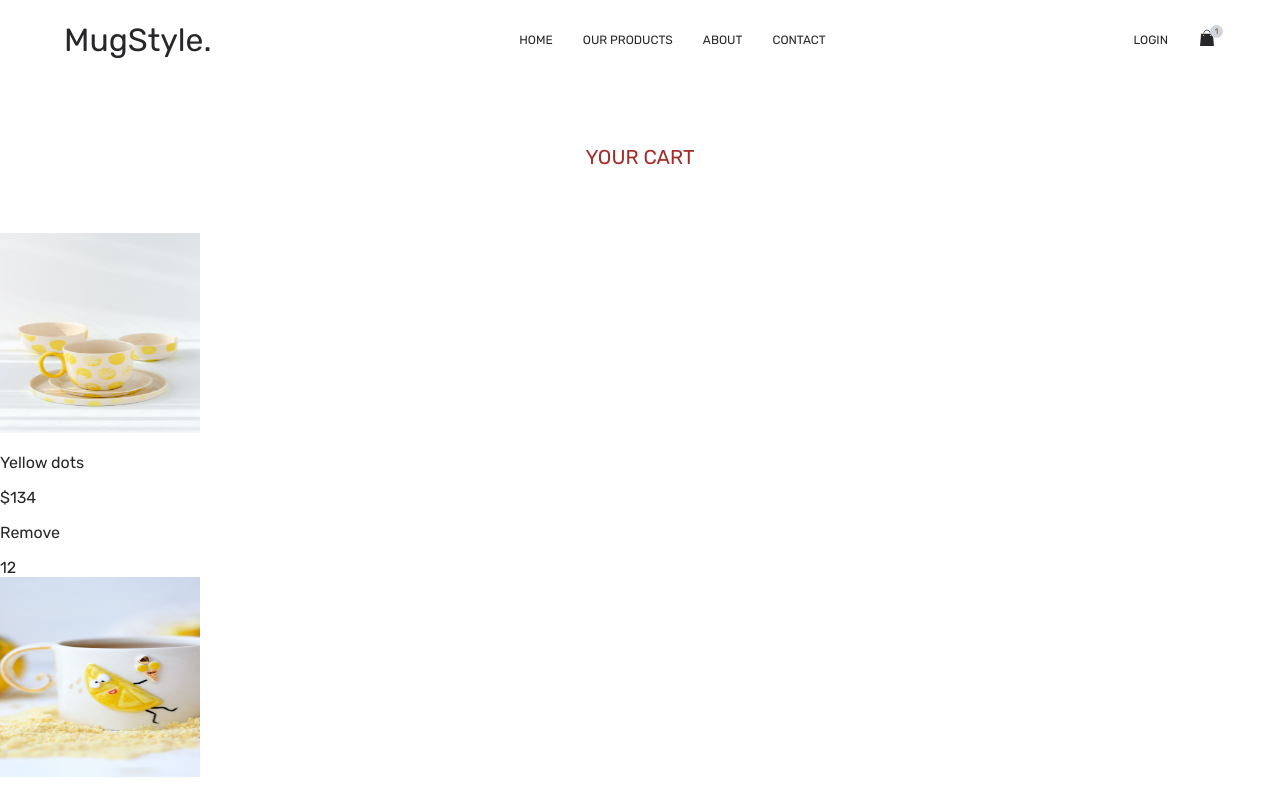
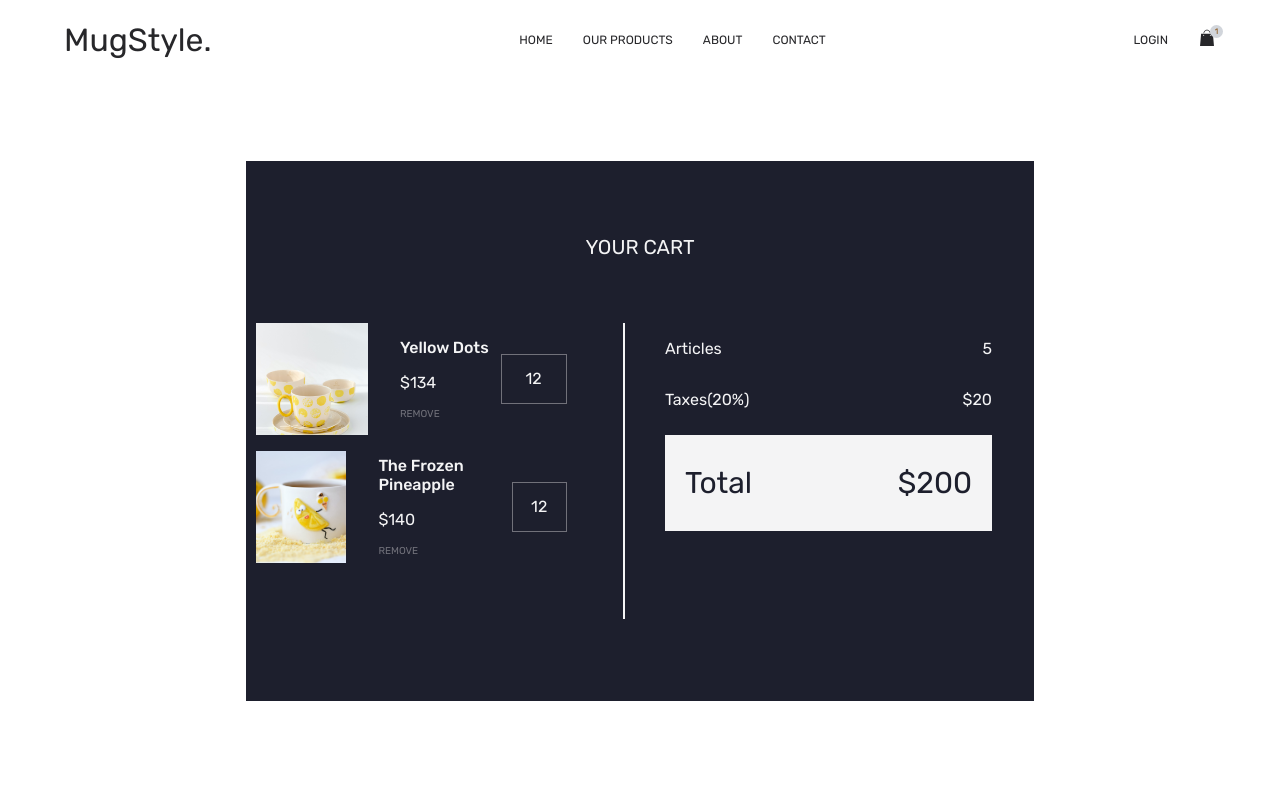
Before and after one commit to Morganefrlr/eshop-mugstyle2024, a Next.js app: page /cart in a window 1280 px wide. Shown: the top 793 px of the page. Built offline with nearby package versions, Linux system fonts and the light colour scheme.

Commit message:
T13: cart styled

```diff
--- a/src/app/cart/_cart.scss
+++ b/src/app/cart/_cart.scss
@@ -1,3 +1,109 @@
-.page{
-    color: brown;
+.cartMain{
+    display: flex;
+    flex-direction: column;
+    justify-content: space-between;
+    align-items: center;
+    padding: 10px;
+    width: 60vw;
+    height: 65vh;
+    background-color: $blue;
+    color: $light;
+    margin: 5rem auto;
+
 }
+
+.cartBottom{
+    display: flex;
+    width: 100%;
+    gap: 2.5rem;
+    height: 80%;
+    hr{
+        margin: 0;
+        height: 80%;
+        border: 0.5px solid $light;
+
+    }
+    &_rightSide{
+        flex: 1;
+        display: flex;
+        flex-direction: column;
+        gap: 1rem;
+        width: 100%;
+
+
+        .productCart{
+            display: flex;
+            width: 95%;
+            //height: auto;
+            justify-content: space-between;
+            align-items: center;
+
+            .box{
+                display: flex;
+
+                img{
+                    width: 7rem;
+                    height: 7rem;
+                    object-fit: cover;
+                    margin-right: 2rem;
+                }
+                .boxText{
+                    display: flex;
+                    flex-direction: column;
+                    gap: 1rem;
+                    justify-content: center;
+
+                    h4{
+                        margin: 0;
+                        font-weight: 500;
+                        text-transform: capitalize;
+                    }
+                    p{
+                        margin: 0;
+                    }
+                    p:last-child{
+                        text-transform: uppercase;
+                        font-size: 10px;
+                        cursor: pointer;
+                        color: $gray;
+                        &:hover{
+                            color: $second;
+                        }
+                    }
+
+                }
+            }
+
+            .cartProductQuantity{
+             width: 4rem;
+             height: 3rem;
+             border: 1px solid $gray;
+             display: flex;
+             justify-content: center;
+             align-items: center;
+            }
+        }
+
+    }
+
+    &_leftSide{
+        flex: 1;
+        display: flex;
+        flex-direction: column;
+        padding-right: 2rem;
+        .totalCartSide{
+            display: flex;
+            justify-content: space-between;
+        }
+
+        .totalCartSide:last-child{
+            margin-top: 10px;
+            font-size: 30px;
+            font-weight: 400;
+            background-color: $light;
+            color: $blue;
+            padding: 0 20px;
+        }
+
+    }
+}
--- a/src/app/cart/page.tsx
+++ b/src/app/cart/page.tsx
@@ -1,4 +1,4 @@
-import { featuredProducts } from '@/fakeData/fakeData';
+import { allProducts, featuredProducts } from '@/fakeData/fakeData';
 import Title from '@/reusableComponents/title/Title';
 import Image from 'next/image';
 import React from 'react';
@@ -7,34 +7,36 @@ const page = () => {
     return (
         <div className='cartMain'>
             <Title label={'Your Cart'} titlePage={true}/>
-            <div className='cartMain_rightSide'>
+            <div className='cartBottom'>
+                <div className='cartBottom_rightSide'>
                     {featuredProducts.map(item =>
-                    <div className='flex w-[70%] h-auto mx-auto items-center text-zinc-100 mt-10 justify-between max-xl:w-[75%]' key={item.id}>
-                        <div className='flex'>
+                        <div className='productCart' key={item.id}>
+                            <div className='box'>
                                 <Image src={item.cover} alt='' width={200} height={200} className='w-28 h-28 object-cover mr-10 max-xl:w-20 max-xl:h-20 max-xl:mr-5 max-lg:w-16 max-lg:h-16'/>
-                            <div className='flex flex-col gap-4 max-xl:gap-2 max-lg:gap-1'>
-                                <p className='text-lg max-xl:text-sm max-lg:text-xs'>{item.title}</p>
-                                <p className='text-base max-xl:text-sm max-lg:text-xs'>${item.price}</p>
-                                <p className='uppercase text-zinc-500 tracking-widest cursor-pointer max-lg:text-xs' >Remove</p>
+                                <div className='boxText'>
+                                    <h4>{item.title}</h4>
+                                    <p>${item.price}</p>
+                                    <p>Remove</p>
                                 </div>
                             </div>
-                        <div className='w-16 h-12 border-[1px] border-zinc-700 flex justify-center items-center max-lg:w-12 max-lg:h-8'>12</div>
+                            <div className='cartProductQuantity'>12</div>
                         </div>
                     )}
                 </div>
                 <hr />
-            <div className='cartMain_leftSide'>
-                <div>
+                <div className='cartBottom_leftSide'>
+                    <div className='totalCartSide'>
                         <p>Articles</p>
                         <p>5</p>
                     </div>
-                <div>
+                    <div className='totalCartSide'>
                         <p>Taxes(20%)</p>
                         <p>$20</p>
                     </div>
-                <div>
+                    <div className='totalCartSide'>
                         <p>Total</p>
                         <p>$200</p>
+                    </div>
                 </div>
             </div>
         </div>
```
Lines whose indentation alone changed are shown as unchanged.
